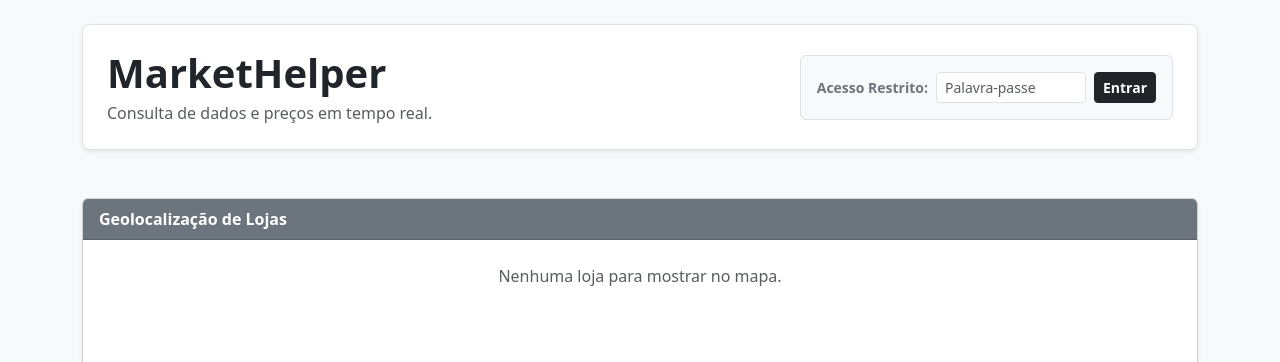
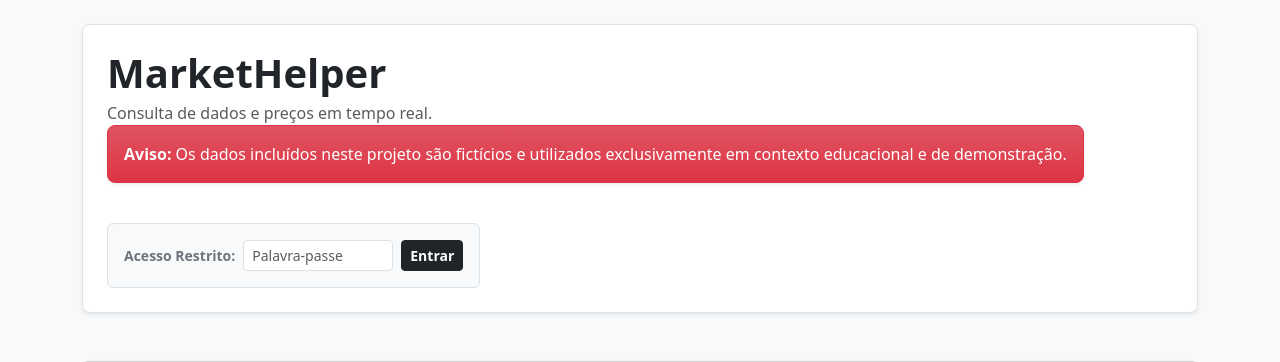
Before and after one commit to Joao-RSM/mads-marketHelper-dashboard, a Flask app: page / in a window 1280 px wide. Shown: the top 362 px of the page. Run offline with Flask 3, Linux system fonts and the light colour scheme.

Commit message:
Update landing.html

```diff
--- a/templates/landing.html
+++ b/templates/landing.html
@@ -7,6 +7,11 @@
             <div>
                 <h1 class="display-6 fw-bold text-dark mb-1">MarketHelper</h1>
                 <p class="fs-6 text-muted mb-0">Consulta de dados e preços em tempo real.</p>
+                <div class="p-3 mb-4 bg-danger bg-gradient text-white rounded-3 shadow-sm border border-danger d-flex align-items-center justify-content-center text-center">
+                    <p class="fs-6 mb-0 fw-medium">
+                        <span class="fw-bold">Aviso:</span> Os dados incluídos neste projeto são fictícios e utilizados exclusivamente em contexto educacional e de demonstração.
+                    </p>
+                </div>
             </div>
 
             <div class="bg-light p-3 rounded border">
```
